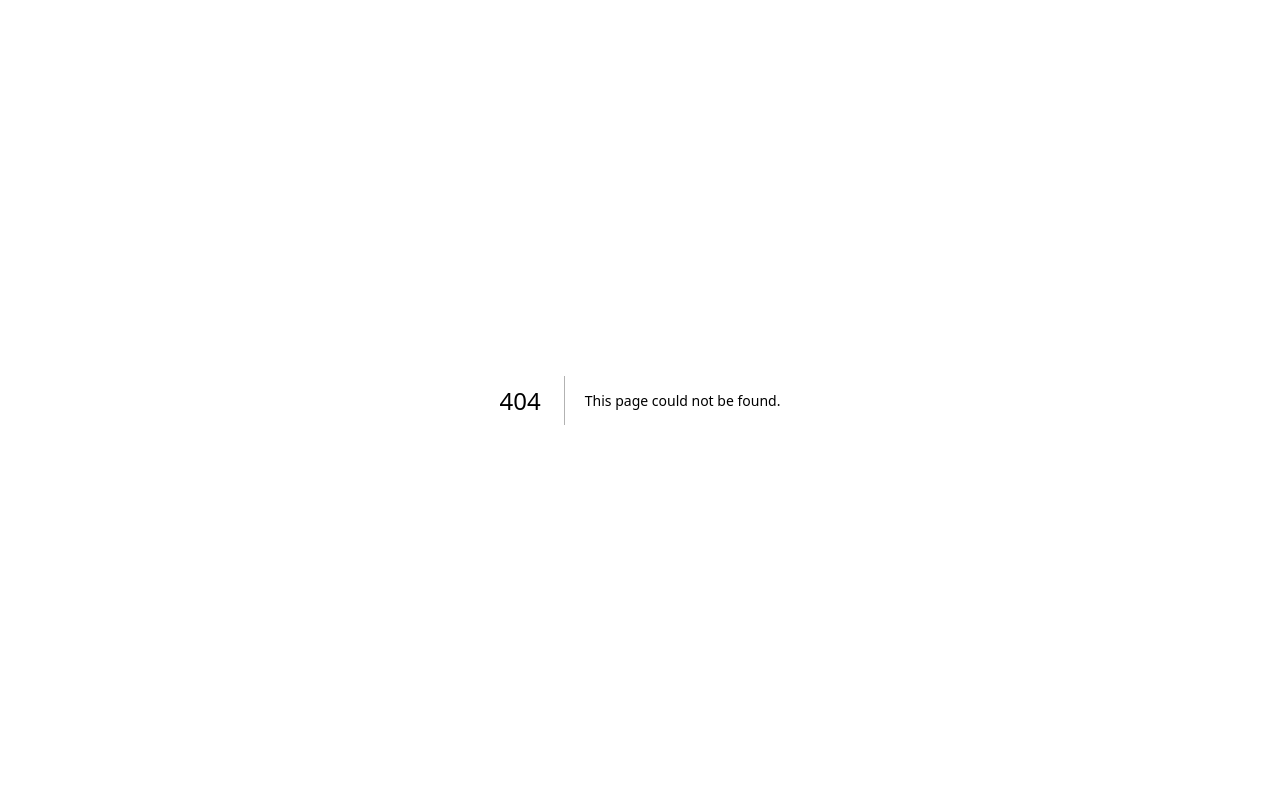
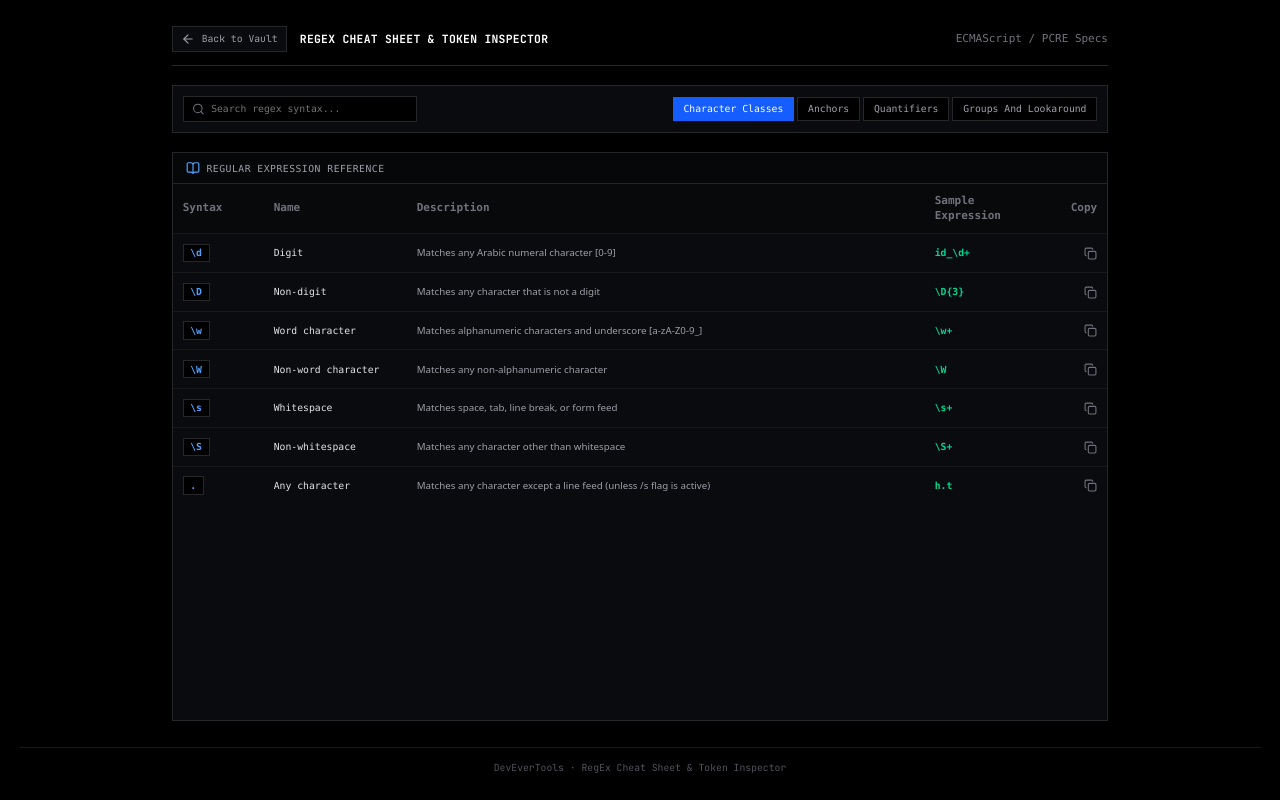
Before and after one commit to mubashir1255/DevEverTools, a Next.js app: page /tools/regex-cheatsheet in a window 1280 px wide. Before the commit this address had no page. Built offline with nearby package versions, Linux system fonts and the light colour scheme.

Commit message:
feat: implement regex cheat sheet and token reference tool

```diff
--- a/src/app/page.tsx
+++ b/src/app/page.tsx
@@ -20,6 +20,7 @@ import {
   Layers,
   Link2,
   Terminal,
+  BookOpen,
   Container,
   Minimize2,
   Palette,
@@ -237,6 +238,13 @@ const tools: Tool[] = [
     icon: Container,
     slug: "dockerfile-builder",
   },
+  {
+    name: "RegEx Cheat Sheet",
+    description: "Interactive regex syntax reference, character classes, anchors, and lookarounds.",
+    category: "DevOps",
+    icon: BookOpen,
+    slug: "regex-cheatsheet",
+  },
 
   // --- Design & Layout ---
   {
--- /dev/null
+++ b/src/app/tools/regex-cheatsheet/page.tsx
@@ -0,0 +1,188 @@
+"use client";
+
+import { useState } from "react";
+import Link from "next/link";
+import {
+  ArrowLeft,
+  Check,
+  Copy,
+  BookOpen,
+  Search,
+} from "lucide-react";
+
+type CheatItem = {
+  token: string;
+  name: string;
+  desc: string;
+  example: string;
+};
+
+const CHEAT_DATA: Record<string, CheatItem[]> = {
+  CharacterClasses: [
+    { token: "\\d", name: "Digit", desc: "Matches any Arabic numeral character [0-9]", example: "id_\\d+" },
+    { token: "\\D", name: "Non-digit", desc: "Matches any character that is not a digit", example: "\\D{3}" },
+    { token: "\\w", name: "Word character", desc: "Matches alphanumeric characters and underscore [a-zA-Z0-9_]", example: "\\w+" },
+    { token: "\\W", name: "Non-word character", desc: "Matches any non-alphanumeric character", example: "\\W" },
+    { token: "\\s", name: "Whitespace", desc: "Matches space, tab, line break, or form feed", example: "\\s+" },
+    { token: "\\S", name: "Non-whitespace", desc: "Matches any character other than whitespace", example: "\\S+" },
+    { token: ".", name: "Any character", desc: "Matches any character except a line feed (unless /s flag is active)", example: "h.t" },
+  ],
+  Anchors: [
+    { token: "^", name: "Start of string", desc: "Asserts position at the beginning of the line/string", example: "^https" },
+    { token: "$", name: "End of string", desc: "Asserts position at the end of the line/string", example: "\\.json$" },
+    { token: "\\b", name: "Word boundary", desc: "Matches position between word and non-word characters", example: "\\bcat\\b" },
+    { token: "\\B", name: "Non-word boundary", desc: "Matches position where both sides are word or non-word characters", example: "\\Bcat" },
+  ],
+  Quantifiers: [
+    { token: "*", name: "Zero or more", desc: "Matches 0 or more consecutive occurrences", example: "ab*" },
+    { token: "+", name: "One or more", desc: "Matches 1 or more consecutive occurrences", example: "a+" },
+    { token: "?", name: "Optional", desc: "Matches 0 or 1 occurrence (also makes quantifiers lazy)", example: "https?" },
+    { token: "{n}", name: "Exact count", desc: "Matches exactly n consecutive occurrences", example: "\\d{4}" },
+    { token: "{n,m}", name: "Range count", desc: "Matches between n and m occurrences", example: "\\w{3,8}" },
+    { token: "+?", name: "Lazy match", desc: "Matches as few characters as possible", example: "<.*?>" },
+  ],
+  GroupsAndLookaround: [
+    { token: "(abc)", name: "Capturing group", desc: "Groups expressions and creates a numbered capture group", example: "(\\d{3})-(\\d{4})" },
+    { token: "(?:abc)", name: "Non-capturing group", desc: "Groups expressions without storing capture index", example: "(?:https|http)" },
+    { token: "(?=abc)", name: "Positive lookahead", desc: "Asserts that following text matches pattern", example: "\\w+(?=@)" },
+    { token: "(?!abc)", name: "Negative lookahead", desc: "Asserts that following text does not match pattern", example: "foo(?!bar)" },
+    { token: "(?<=abc)", name: "Positive lookbehind", desc: "Asserts that preceding text matches pattern", example: "(?<=\\$)\\d+" },
+  ],
+};
+
+export default function RegexCheatsheetPage() {
+  const [activeCategory, setActiveCategory] = useState("CharacterClasses");
+  const [searchQuery, setSearchQuery] = useState("");
+  const [copiedToken, setCopiedToken] = useState<string | null>(null);
+
+  const handleCopy = async (token: string) => {
+    await navigator.clipboard.writeText(token);
+    setCopiedToken(token);
+    setTimeout(() => setCopiedToken(null), 1500);
+  };
+
+  const currentItems = CHEAT_DATA[activeCategory] || [];
+  const filtered = searchQuery
+    ? Object.values(CHEAT_DATA)
+        .flat()
+        .filter(
+          (i) =>
+            i.token.toLowerCase().includes(searchQuery.toLowerCase()) ||
+            i.name.toLowerCase().includes(searchQuery.toLowerCase()) ||
+            i.desc.toLowerCase().includes(searchQuery.toLowerCase())
+        )
+    : currentItems;
+
+  return (
+    <div className="min-h-screen bg-black text-zinc-100 flex flex-col justify-between py-8 px-6">
+      <div className="w-full max-w-6xl mx-auto flex flex-col flex-1">
+        {/* Header */}
+        <header className="flex items-center justify-between border-b border-zinc-800 pb-4 mb-6">
+          <div className="flex items-center gap-4">
+            <Link
+              href="/"
+              className="flex items-center gap-2 text-xs text-zinc-400 hover:text-white px-2.5 py-1.5 bg-[#0a0b0e] border border-zinc-800 transition-colors"
+            >
+              <ArrowLeft size={14} />
+              <span>Back to Vault</span>
+            </Link>
+            <h1 className="text-sm font-bold text-white tracking-wide uppercase">
+              RegEx Cheat Sheet & Token Inspector
+            </h1>
+          </div>
+          <span className="text-[11px] text-zinc-500 font-mono">
+            ECMAScript / PCRE Specs
+          </span>
+        </header>
+
+        {/* Search & Category Tabs */}
+        <div className="flex flex-wrap items-center justify-between gap-3 bg-[#0a0b0e] border border-zinc-800 p-3 mb-6">
+          <div className="flex items-center gap-2 border border-zinc-800 bg-black px-2.5 py-1.5 w-full sm:w-72">
+            <Search size={14} className="text-zinc-500" />
+            <input
+              type="text"
+              value={searchQuery}
+              onChange={(e) => setSearchQuery(e.target.value)}
+              placeholder="Search regex syntax..."
+              className="bg-transparent text-xs text-zinc-200 outline-none w-full font-mono"
+            />
+          </div>
+
+          {!searchQuery && (
+            <div className="flex flex-wrap gap-1 font-mono text-xs">
+              {Object.keys(CHEAT_DATA).map((cat) => (
+                <button
+                  key={cat}
+                  type="button"
+                  onClick={() => setActiveCategory(cat)}
+                  className={`px-3 py-1.5 text-xs transition-colors border ${
+                    activeCategory === cat
+                      ? "bg-blue-600 border-blue-600 text-white"
+                      : "bg-black border-zinc-800 text-zinc-400 hover:text-white"
+                  }`}
+                >
+                  {cat.replace(/([A-Z])/g, " $1").trim()}
+                </button>
+              ))}
+            </div>
+          )}
+        </div>
+
+        {/* Token Table */}
+        <div className="border border-zinc-800 bg-[#0a0b0e] flex flex-col flex-1 overflow-hidden">
+          <div className="border-b border-zinc-800 px-4 py-2.5 bg-black/40 text-xs font-mono text-zinc-400 uppercase tracking-wider flex items-center gap-2">
+            <BookOpen size={14} className="text-blue-400" />
+            <span>Regular Expression Reference</span>
+          </div>
+
+          <div className="overflow-x-auto">
+            <table className="w-full text-left font-mono text-xs border-collapse">
+              <thead>
+                <tr className="border-b border-zinc-900 text-zinc-500 text-[11px] bg-black/20">
+                  <th className="p-3 w-28">Syntax</th>
+                  <th className="p-3 w-44">Name</th>
+                  <th className="p-3">Description</th>
+                  <th className="p-3 w-40">Sample Expression</th>
+                  <th className="p-3 w-16 text-right">Copy</th>
+                </tr>
+              </thead>
+              <tbody className="divide-y divide-zinc-900">
+                {filtered.map((item, idx) => (
+                  <tr key={idx} className="hover:bg-white/5 transition-colors">
+                    <td className="p-3 font-bold text-blue-400">
+                      <span className="bg-black border border-zinc-800 px-2 py-0.5 inline-block">
+                        {item.token}
+                      </span>
+                    </td>
+                    <td className="p-3 text-zinc-200">{item.name}</td>
+                    <td className="p-3 text-zinc-400 font-sans text-xs">{item.desc}</td>
+                    <td className="p-3 text-emerald-400 font-bold">{item.example}</td>
+                    <td className="p-3 text-right">
+                      <button
+                        type="button"
+                        onClick={() => handleCopy(item.token)}
+                        className="text-zinc-500 hover:text-white"
+                        title="Copy syntax"
+                      >
+                        {copiedToken === item.token ? (
+                          <Check size={13} className="text-emerald-400 inline" />
+                        ) : (
+                          <Copy size={13} className="inline" />
+                        )}
+                      </button>
+                    </td>
+                  </tr>
+                ))}
+              </tbody>
+            </table>
+          </div>
+        </div>
+      </div>
+
+      {/* Footer */}
+      <footer className="w-full text-center text-xs text-zinc-600 mt-8 pt-4 border-t border-zinc-900">
+        DevEverTools · RegEx Cheat Sheet & Token Inspector
+      </footer>
+    </div>
+  );
+}
```
